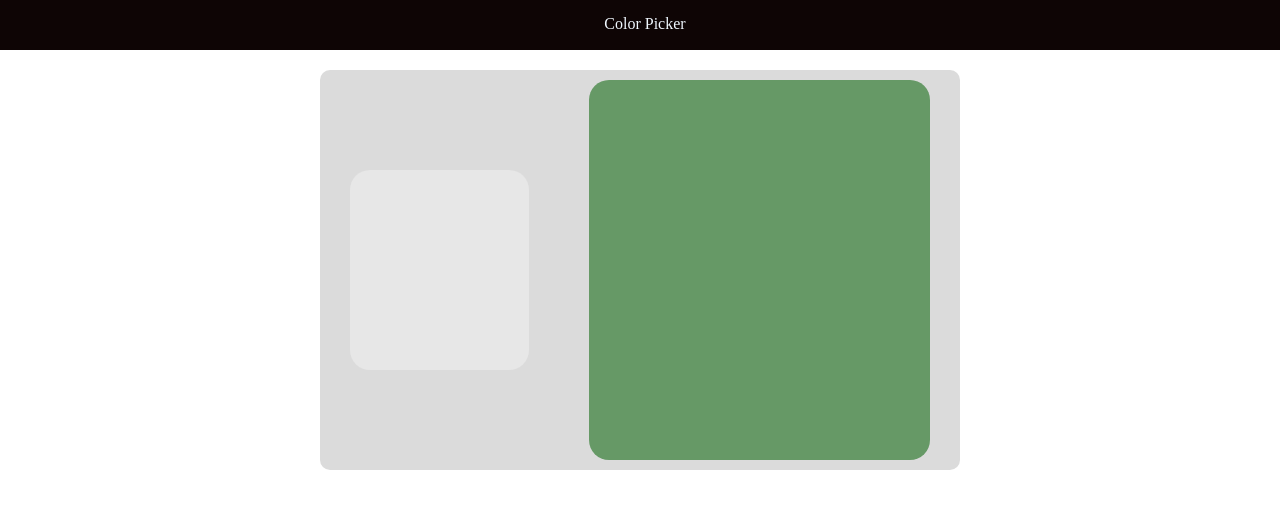
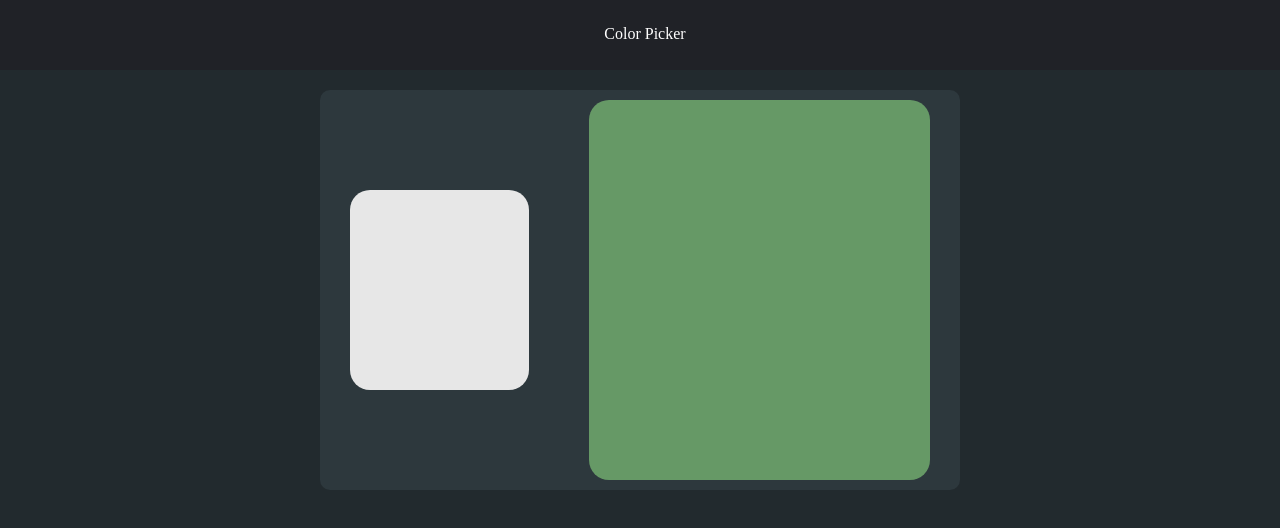
Before and after one commit to matthewLarrosa/js-basics, a plain HTML site: page index.html in a window 1280 px wide. Drawn offline with Linux system fonts and the light colour scheme.

Commit message:
Updated Color Palette

```diff
--- a/index.css
+++ b/index.css
@@ -1,19 +1,25 @@
 *{
     margin: 0;
     padding: 0;
+    background-color: #222A2E;
+}
+
+.nav__container{
+    box-shadow: 0px -30px, 5px rgb(0, 0, 0);
 }
 
 .nav__bar{
     width: 100%;
-    height: 40px;
-    background-color: rgb(14, 5, 5);
+    height: 60px;
     padding: 5px;
     text-align: center;
-    color: aliceblue;
+    color: white;
+    background-color: #202227;
 }
 
 .nav__content{
-    padding: 10px;
+    padding: 20px;
+    background-color: #202227;
 }
 
 .main__container{
@@ -29,7 +35,7 @@
     margin: 20px;
     height: 400px;
     width: 80vh;
-    background-color: rgb(219, 219, 219);
+    background-color: #2D383D;
     border-radius: 10px;
 }
 
```
